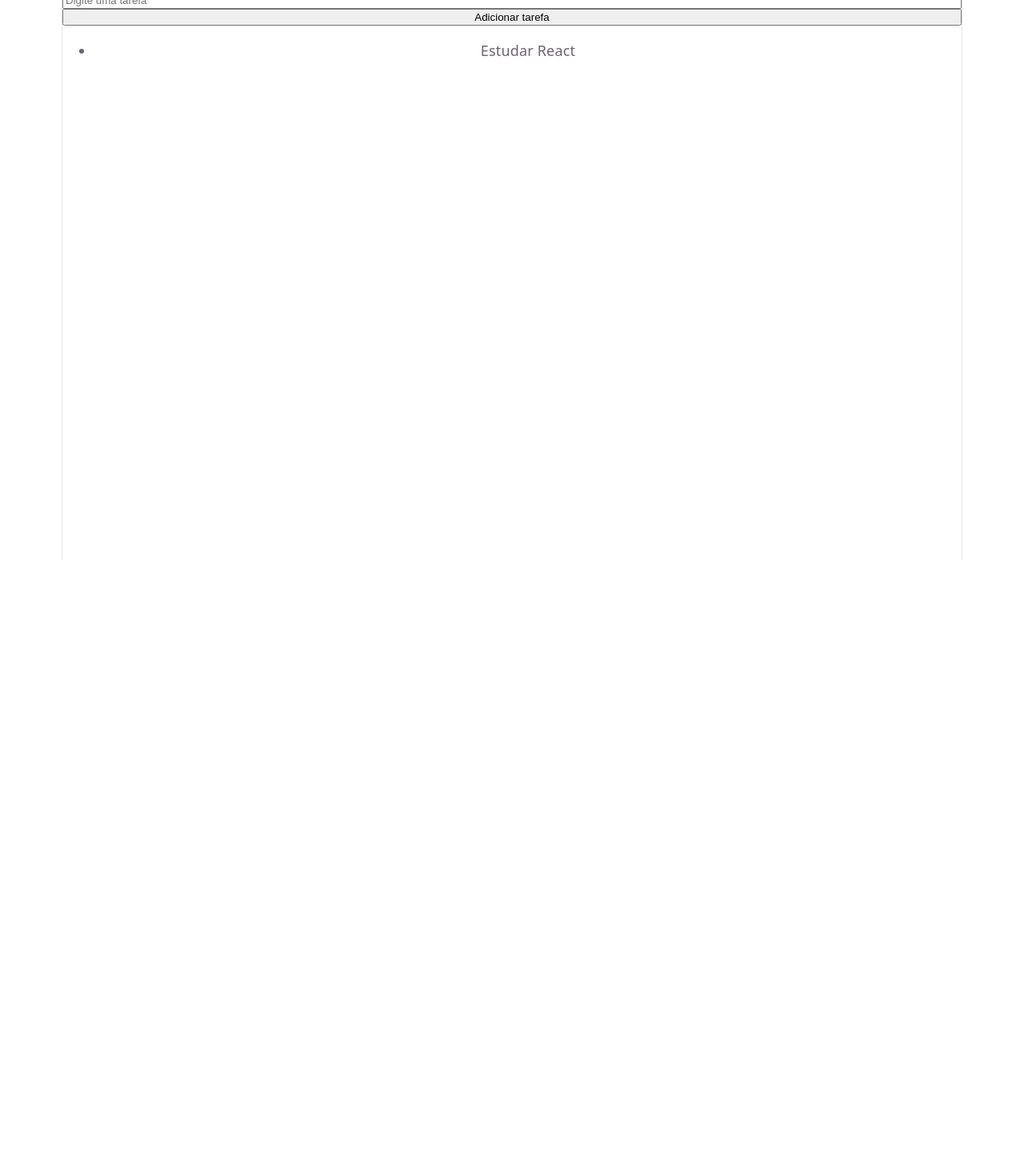
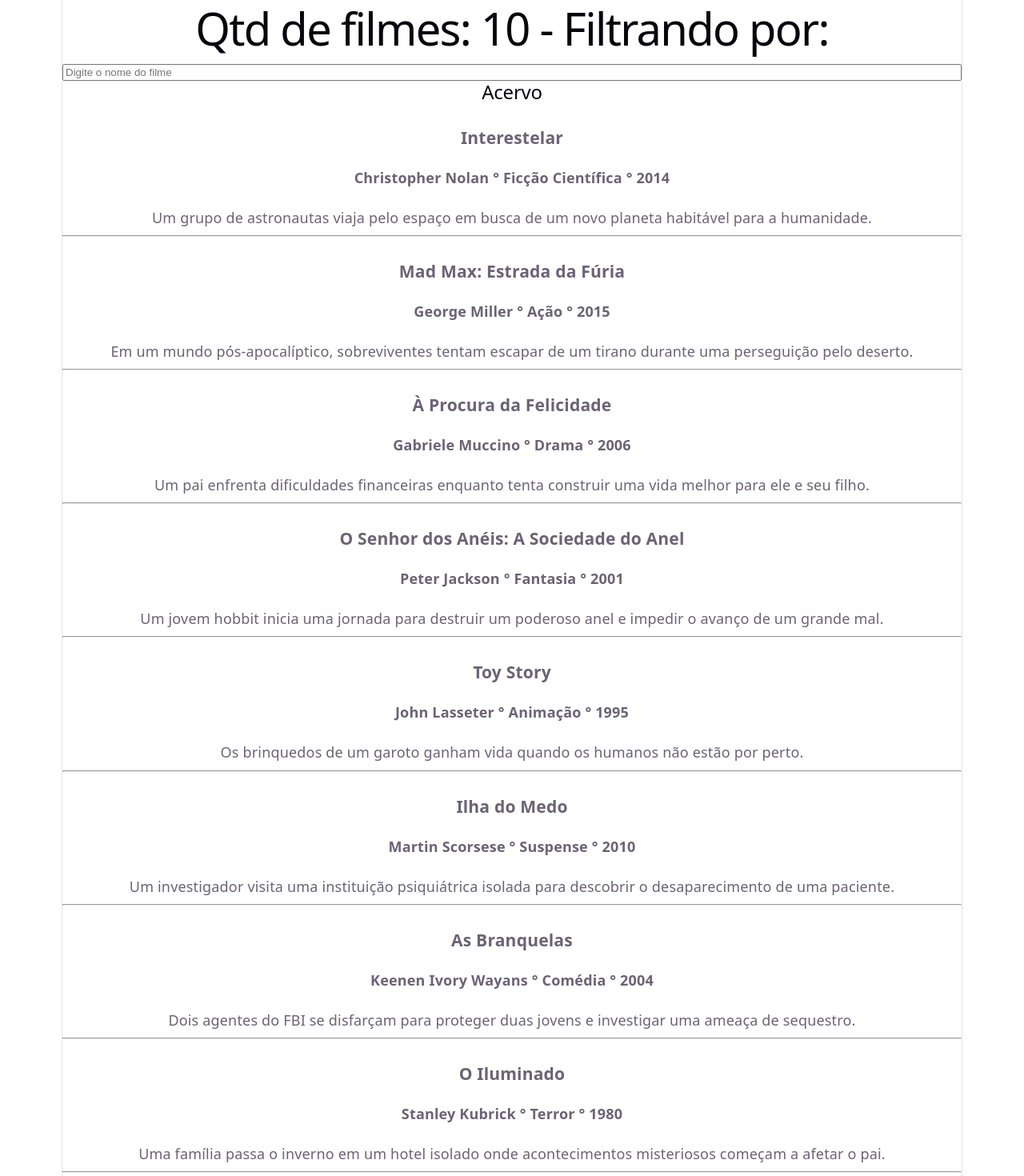
Before and after one commit to Desenvolvedor-Front-End-React-T1/modulo-2-react, a React (Vite) app: page / in a window 1280 px wide. Shown: the part 100-1570 px from the top of the page at 80% size. Before the commit the page ends 800 px from the top, so only its background shows below. Built offline with nearby package versions, Linux system fonts and the light colour scheme.

Commit message:
Aula 1 - Semana 3

```diff
--- a/src/App.jsx
+++ b/src/App.jsx
@@ -31,6 +31,7 @@ function App() {
   function clicarBotao() {
     alert('houve um clique no botão')
   }
+
 
   return (
     <>
--- /dev/null
+++ b/src/components/CardFilme.jsx
@@ -0,0 +1,12 @@
+function CardFilme({ nome, diretor, tipo, ano, descricao }) {
+    return (
+        <div>
+            <h3>{nome}</h3>
+            <h4>{diretor} &#176; {tipo} &#176; {ano}</h4>
+            <p>{descricao}</p>
+            <hr />
+        </div>
+    )
+}
+
+export default CardFilme
--- a/src/main.jsx
+++ b/src/main.jsx
@@ -7,6 +7,8 @@ import InputsState from './pages/InputsState.jsx'
 import Contador from './pages/Contador.jsx'
 import PaginaLogin from './pages/PaginaLogin.jsx'
 import ListaTarefas from './pages/ListaTarefas.jsx'
+import Semana2 from './pages/Semana2.jsx'
+import Filmes from './pages/Filmes.jsx'
 
 createRoot(document.getElementById('root')).render(
   <StrictMode>
@@ -15,6 +17,8 @@ createRoot(document.getElementById('root')).render(
     {/* <InputsState /> */}
     {/* <Contador /> */}
     {/* <PaginaLogin /> */}
-    <ListaTarefas />
+    {/* <ListaTarefas /> */}
+    {/* <Semana2 /> */}
+    <Filmes />
   </StrictMode>,
 )
--- a/src/pages/Filmes.jsx
+++ b/src/pages/Filmes.jsx
@@ -0,0 +1,178 @@
+/**
+ * 10min-15min
+ * Construa uma página de Filmes e um Card de Filme (/components)
+ * O Array de filmes deverá existir dentro da página Filmes.jsx
+ * e ele deve estar dentro de useState (ok)
+ *
+ * A página de filme (Filmes.jsx) deve percorrer com .map cada filme
+ * e renderizar o Card de Filme (ok)
+ *
+ * Adicionar um input de busca em Filmes.jsx e vincule a um useState
+ *
+ * Card de Filme precisa conter: Nome do Filme,
+ * descricao, diretor, tipo, ano de lancamento (ok)
+ *
+ *
+ * Adicione as funcoes de filtro realizadas anteriormente dentro de Filmes.jsx
+ *
+ */
+
+
+/** LÓGICA
+ *
+ *
+ *
+ *
+ * Lista de Filmes -> ela ta na cabeca de cada um
+[Interestelar, Gladiador, Rei Leao, A Origem]
+
+-- Minha pergunta: Quais filmes voce ja viu que são produzidos pelo Nolan?
+
+Resposta: Eu já vi os filmes "Interestelar" e "A Origem"
+
+// function BuscarFilmesPorDiretor(diretor) {
+//     retorna Filmes onde o diretor é igual a "Nolan"
+// }
+function BuscarFilmesPorDiretor(diretor) {
+    return filmes.filter(item => item.diretor === diretor)
+}
+
+//
+FILMES QUE VOCES ASSISTIRAM = [A Procura da Felicidade, Rei Leao, Avatar, Avengers]
+
+Quero que voce me fale todos os filmes que já assistiu -> Retorna a lista original
+Quero que voce me fale filmes que já assistiu, onde o filme tenha as letras:
+
+Filmes comecando com A -> [Avatar, Avengers, A Procura da Felicidade] (Filmes Filtrados)
+Filmes comecando com Av -> [Avatar, Avengers]  (Filmes Filtrados)
+Filmes comecando com Ava -> [Avatar]  (Filmes Filtrados)
+
+
+function buscaFilmes(nomeFilme) {
+    return LISTA_ORIGINAL.filter(filme => filme === nomeFilme)
+}
+
+ */
+import { useState, useEffect } from "react"
+import CardFilme from "../components/CardFilme"
+
+function Filmes() {
+
+    const [filmes, setFilmes] = useState([
+        {
+            tipo: "Ficção Científica",
+            nome: "Interestelar",
+            ano: 2014,
+            descricao: "Um grupo de astronautas viaja pelo espaço em busca de um novo planeta habitável para a humanidade.",
+            diretor: "Christopher Nolan"
+        },
+        {
+            tipo: "Ação",
+            nome: "Mad Max: Estrada da Fúria",
+            ano: 2015,
+            descricao: "Em um mundo pós-apocalíptico, sobreviventes tentam escapar de um tirano durante uma perseguição pelo deserto.",
+            diretor: "George Miller"
+        },
+        {
+            tipo: "Drama",
+            nome: "À Procura da Felicidade",
+            ano: 2006,
+            descricao: "Um pai enfrenta dificuldades financeiras enquanto tenta construir uma vida melhor para ele e seu filho.",
+            diretor: "Gabriele Muccino"
+        },
+        {
+            tipo: "Fantasia",
+            nome: "O Senhor dos Anéis: A Sociedade do Anel",
+            ano: 2001,
+            descricao: "Um jovem hobbit inicia uma jornada para destruir um poderoso anel e impedir o avanço de um grande mal.",
+            diretor: "Peter Jackson"
+        },
+        {
+            tipo: "Animação",
+            nome: "Toy Story",
+            ano: 1995,
+            descricao: "Os brinquedos de um garoto ganham vida quando os humanos não estão por perto.",
+            diretor: "John Lasseter"
+        },
+        {
+            tipo: "Suspense",
+            nome: "Ilha do Medo",
+            ano: 2010,
+            descricao: "Um investigador visita uma instituição psiquiátrica isolada para descobrir o desaparecimento de uma paciente.",
+            diretor: "Martin Scorsese"
+        },
+        {
+            tipo: "Comédia",
+            nome: "As Branquelas",
+            ano: 2004,
+            descricao: "Dois agentes do FBI se disfarçam para proteger duas jovens e investigar uma ameaça de sequestro.",
+            diretor: "Keenen Ivory Wayans"
+        },
+        {
+            tipo: "Terror",
+            nome: "O Iluminado",
+            ano: 1980,
+            descricao: "Uma família passa o inverno em um hotel isolado onde acontecimentos misteriosos começam a afetar o pai.",
+            diretor: "Stanley Kubrick"
+        },
+        {
+            tipo: "Aventura",
+            nome: "Jurassic Park",
+            ano: 1993,
+            descricao: "Um parque criado com dinossauros geneticamente recriados se transforma em uma situação perigosa.",
+            diretor: "Steven Spielberg"
+        },
+        {
+            tipo: "Romance",
+            nome: "Diário de uma Paixão",
+            ano: 2004,
+            descricao: "Um casal vive uma história de amor marcada por diferenças sociais, separações e reencontros.",
+            diretor: "Nick Cassavetes"
+        }
+    ])
+    const [filmesFiltrados, setFilmesFiltrados] = useState(filmes)
+
+    const [busca, setBusca] = useState("")
+
+    // useEffect -> serve para identificar mudanças em variáveis e executar algo quando isso acontecer
+    // useEffect -> só será executado quando houver uma
+    // mudanca na variavel busca
+    useEffect(() => {
+        console.log("Mudou a busca: ", busca)
+
+        const respostaConsulta = filmes.filter(filme =>
+                filme.nome.toLowerCase().includes(busca.toLowerCase()))
+
+        setFilmesFiltrados(respostaConsulta)
+    }, [busca])
+
+    return (
+        <>
+            <h1>Filmes.jsx</h1>
+            <h1>Qtd de filmes: {filmes.length} - Filtrando por: {busca}</h1>
+            <input
+                value={busca}
+                placeholder="Digite o nome do filme"
+                onChange={(e) => setBusca(e.target.value)}
+                />
+
+            <h2>Acervo</h2>
+
+            {/* LISTA DE FILMES */}
+            {/* Componente de filme */}
+            {filmesFiltrados.map(filme => (
+                <CardFilme
+                    key={filme.nome}
+                    nome={filme.nome}
+                    diretor={filme.diretor}
+                    tipo={filme.tipo}
+                    ano={filme.ano}
+                    descricao={filme.descricao}
+                />
+            ))}
+
+        </>
+    )
+}
+
+export default Filmes
--- a/src/pages/PaginaLogin.jsx
+++ b/src/pages/PaginaLogin.jsx
@@ -4,7 +4,6 @@ function PaginaLogin() {
 
     const [email, setEmail] = useState("")
     const [senha, setSenha] = useState("")
-
     function conectar() {
         alert(`${email} e ${senha}`)
     }
--- /dev/null
+++ b/src/pages/Semana2.jsx
@@ -0,0 +1,49 @@
+import { useState } from "react"
+
+function Semana2() {
+    // JS
+
+    // funcoes, declaracoes de variáveis ...
+    // TODA VEZ QUE UMA VARIÁVEL APARECER NO HTML
+    // E ESSA VARIÁVEL FOR ALTERADA, O REACT PRECISA SABER DISSO,
+    // ENTAO COLOCAMOS O USESTATE
+    // let idade = 33
+
+    const [idade, setIdade] = useState(15)
+
+    // const [variavel, FuncaoParaMudarVariavel] = useState(ValorInicialDaVariavel)
+
+    // document.getElementById('btnAumentarIdade').addEventListener('click', function() {
+
+    function aumentarIdade() {
+        setIdade(idade + 1)
+    }
+
+    function diminuirIdade() {
+        setIdade(idade - 1)
+    }
+
+    function controleExibicao() {
+        if (idade >= 18) {
+            return <p>Voce é maior de idade!</p>
+        }
+    }
+
+    // HTML
+    return (
+        <>
+            <h1>Conteúdo da Semana 3</h1>
+
+            <span>A idade é: {idade}</span>
+            <button onClick={aumentarIdade}>Aumentar a Idade</button>
+            <button onClick={diminuirIdade}>Diminuir a Idade</button>
+
+            {/* SE IDADE É MAIOR OU IGUAL A 18, EXIBE ALGO DIFERENTE */}
+            {/* {idade >= 18 && <p>Voce é maior de idade!</p>} */}
+
+            {controleExibicao()}
+        </>
+    )
+}
+
+export default Semana2
```
